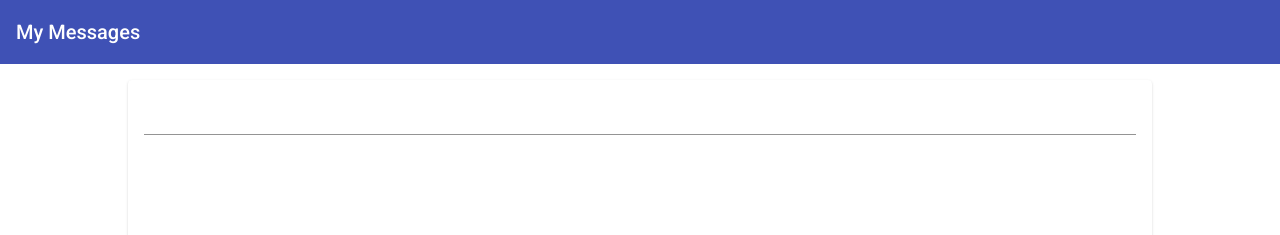
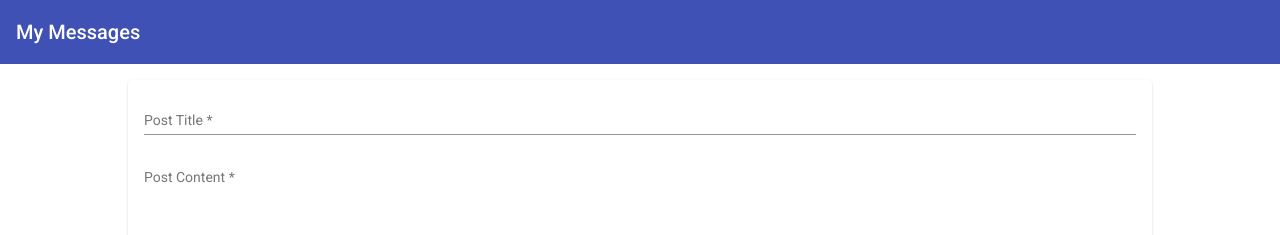
Before and after one commit to sameerbhilare/MEAN, an Angular app in the folder Workspace/mean-course/: page / in a window 1280 px wide. Shown: the top 235 px of the page. Built offline with nearby package versions, Linux system fonts and the light colour scheme.

Commit message:
Added action items (Edit, Delete) for each post

```diff
--- a/Workspace/mean-course/src/app/posts/post-create/post-create.component.html
+++ b/Workspace/mean-course/src/app/posts/post-create/post-create.component.html
@@ -5,6 +5,7 @@
         type="text"
         matInput
         ngModel
+        placeholder="Post Title"
         name="title"
         required
         #title="ngModel">
@@ -14,6 +15,7 @@
       <textarea
         matInput
         rows="6"
+        placeholder="Post Content"
         name="content"
         ngModel
         required
--- a/Workspace/mean-course/src/app/posts/post-create/post-create.component.ts
+++ b/Workspace/mean-course/src/app/posts/post-create/post-create.component.ts
@@ -17,5 +17,7 @@
     }
 
     this.postsService.addPost(postForm.value.title, postForm.value.content);
+    // reset the form
+    postForm.resetForm();
   }
 }
--- a/Workspace/mean-course/src/app/posts/post-list/post-list.component.html
+++ b/Workspace/mean-course/src/app/posts/post-list/post-list.component.html
@@ -3,9 +3,11 @@
     <mat-expansion-panel-header>
         {{ post.title }}
       </mat-expansion-panel-header>
-      <p>
-        {{ post.content }}
-      </p>
+      <p>{{ post.content }}</p>
+      <mat-action-row>
+        <button mat-button color="primary">Edit</button>
+        <button mat-button color="warn">Delete</button>
+      </mat-action-row>
   </mat-expansion-panel>
   </mat-accordion>
   <!-- mat-body-1 => https://material.angular.io/guide/typography -->
```
